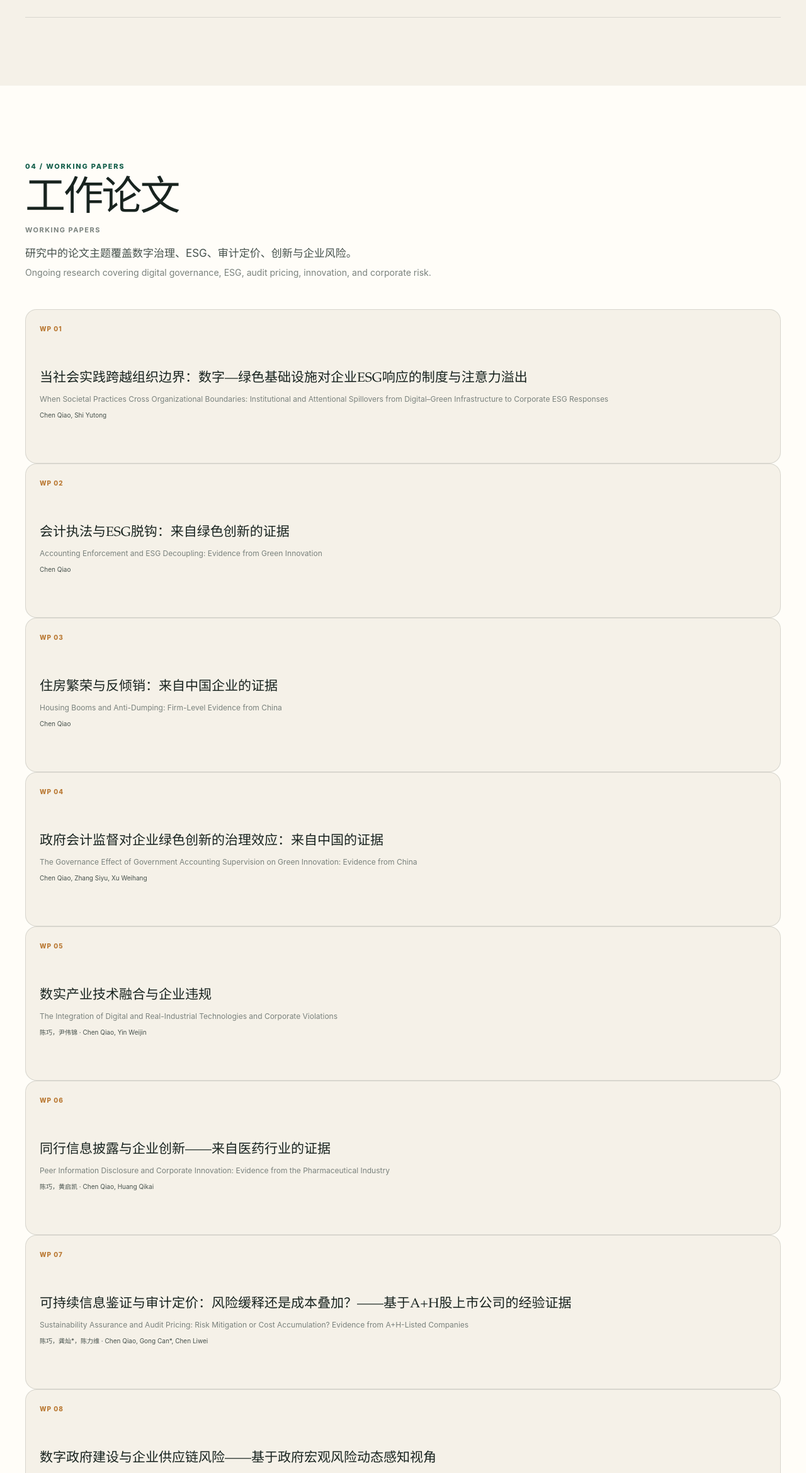
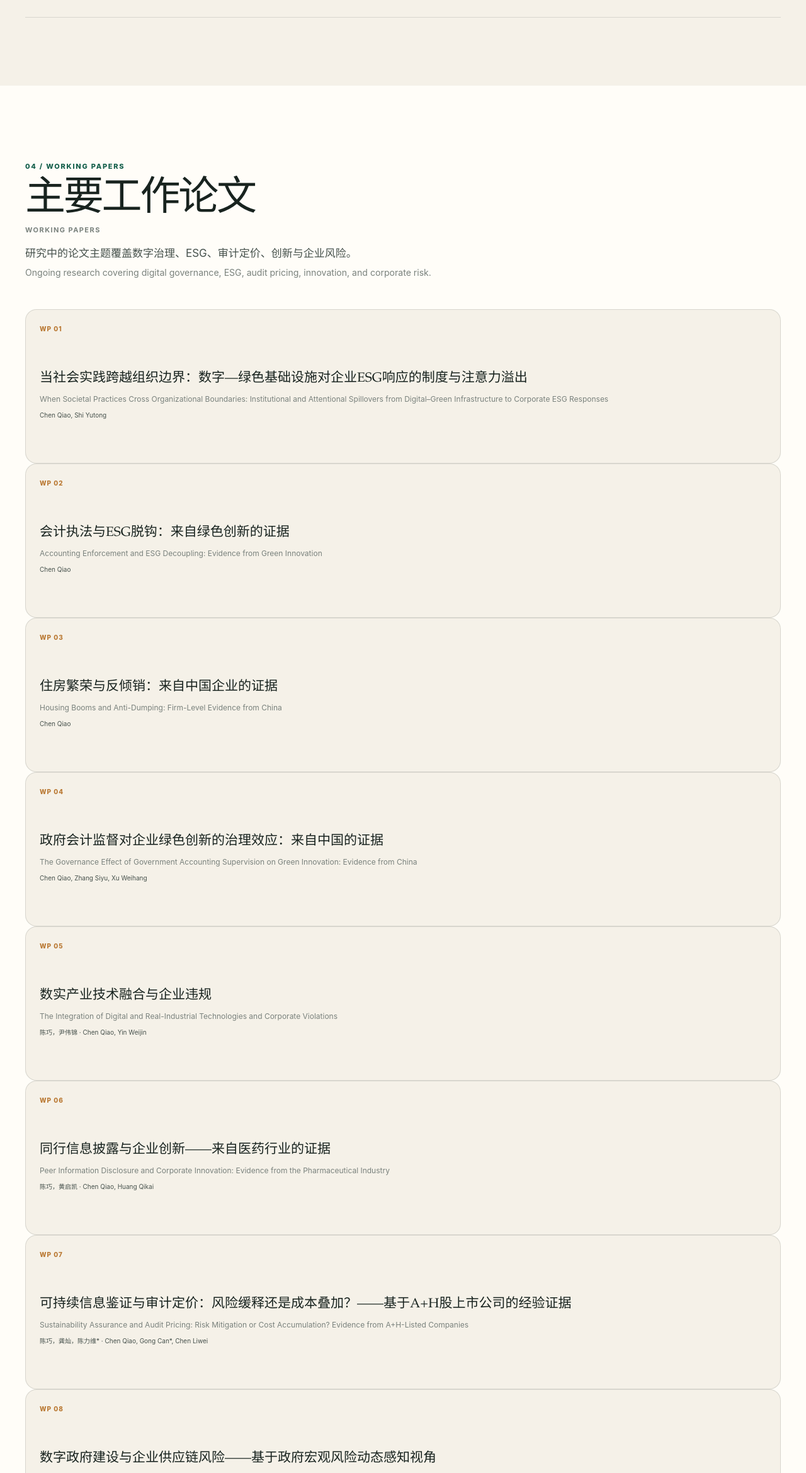
Before and after one commit to KevinQ7889/chenqiao-academic-website, a website: page index.html in a window 1280 px wide. Shown: the part 5550-7889 px from the top of the page at 63% size. Drawn offline with Linux system fonts and the light colour scheme.

Commit message:
Update index.html

```diff
--- a/index.html
+++ b/index.html
@@ -410,7 +410,7 @@
       <div class='container'>
         <div class='section-head reveal'>
           <p class='section-kicker'>04 / Working Papers</p>
-          <h2>工作论文 <span>Working Papers</span></h2>
+          <h2>主要工作论文 <span>Working Papers</span></h2>
           <p class='section-summary zh'>研究中的论文主题覆盖数字治理、ESG、审计定价、创新与企业风险。</p>
           <p class='section-summary en'>Ongoing research covering digital governance, ESG, audit pricing, innovation, and corporate risk.</p>
         </div>
@@ -469,7 +469,7 @@
             <div>
               <h3>可持续信息鉴证与审计定价：风险缓释还是成本叠加？——基于A+H股上市公司的经验证据</h3>
               <p>Sustainability Assurance and Audit Pricing: Risk Mitigation or Cost Accumulation? Evidence from A+H-Listed Companies</p>
-              <small>陈巧，龚灿*，陈力维 · Chen Qiao, Gong Can*, Chen Liwei</small>
+              <small>陈巧，龚灿，陈力维* · Chen Qiao, Gong Can*, Chen Liwei</small>
             </div>
           </li>
           <li class='reveal'>
```
